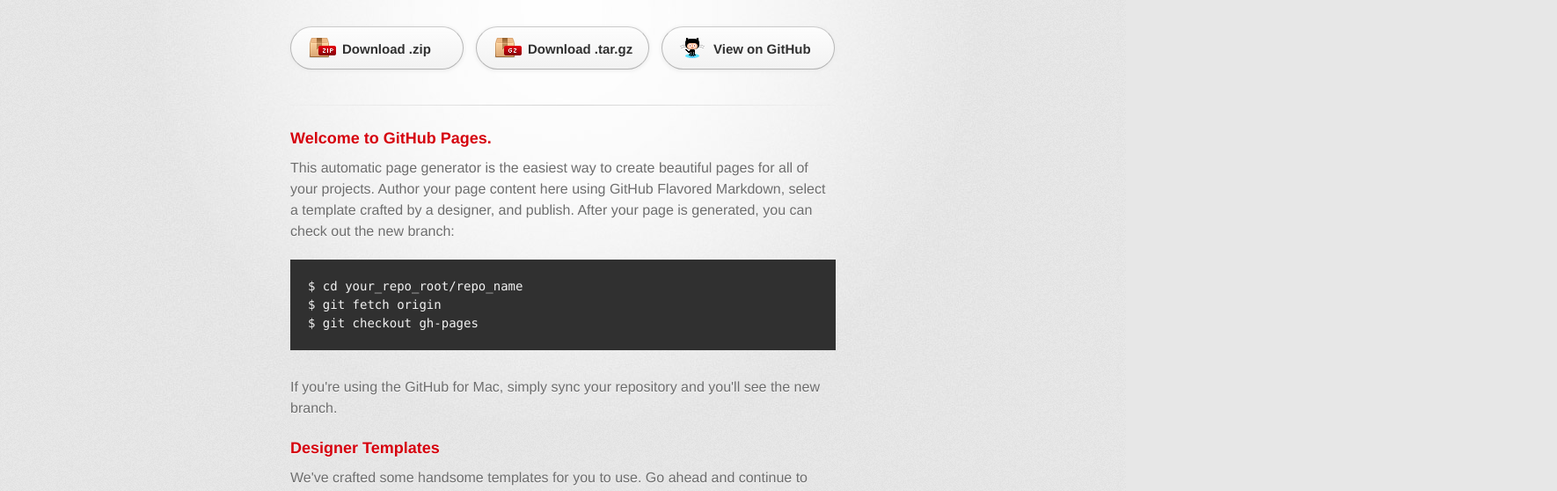
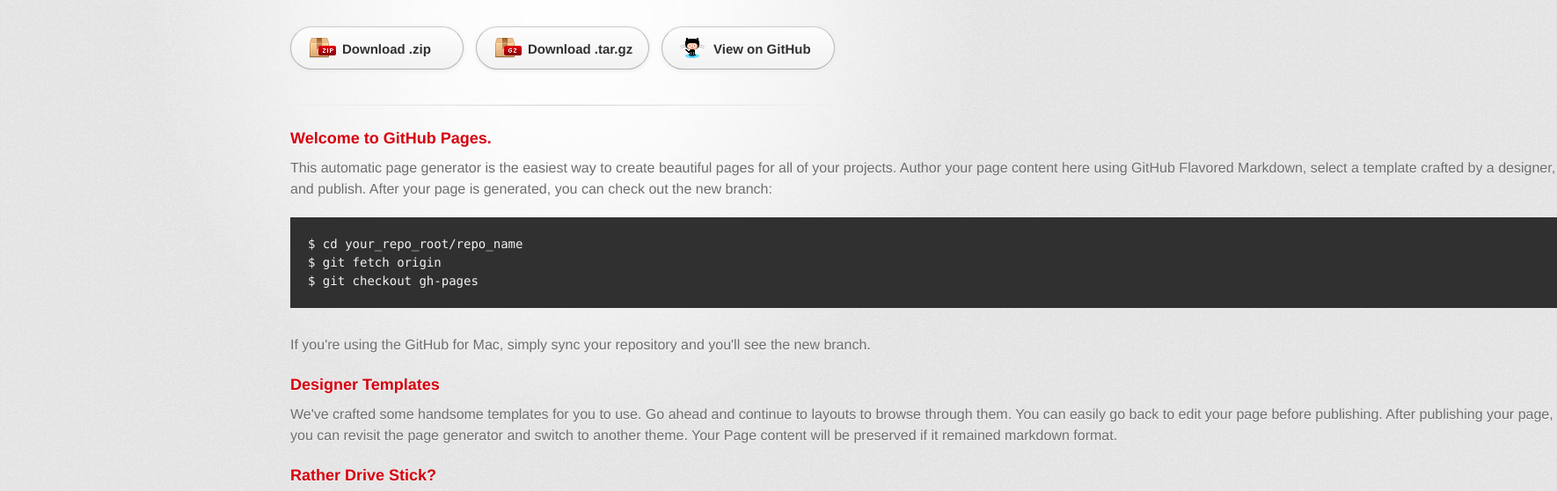
Before and after one commit to xingyeqishi/sxs, a plain HTML site: page index.html in a window 1280 px wide. Shown: the part 96-654 px from the top of the page at 88% size, 1770 px wide, since content can reach past the window. Drawn offline with Linux system fonts and the light colour scheme; a web font is replaced by a local one.

Commit message:
add width

```diff
--- a/stylesheets/stylesheet.css
+++ b/stylesheets/stylesheet.css
@@ -370,7 +370,8 @@ footer a:hover {
 /* Mobile Portrait Size to Mobile Landscape Size (devices and browsers) */
 @media only screen and (max-width: 479px) {}
 
-@media only scrren
-#main_content {
-    width: 1440px;
+@media only screen {
+    #main_content {
+        width: 1440px;
+    }
 }
```
